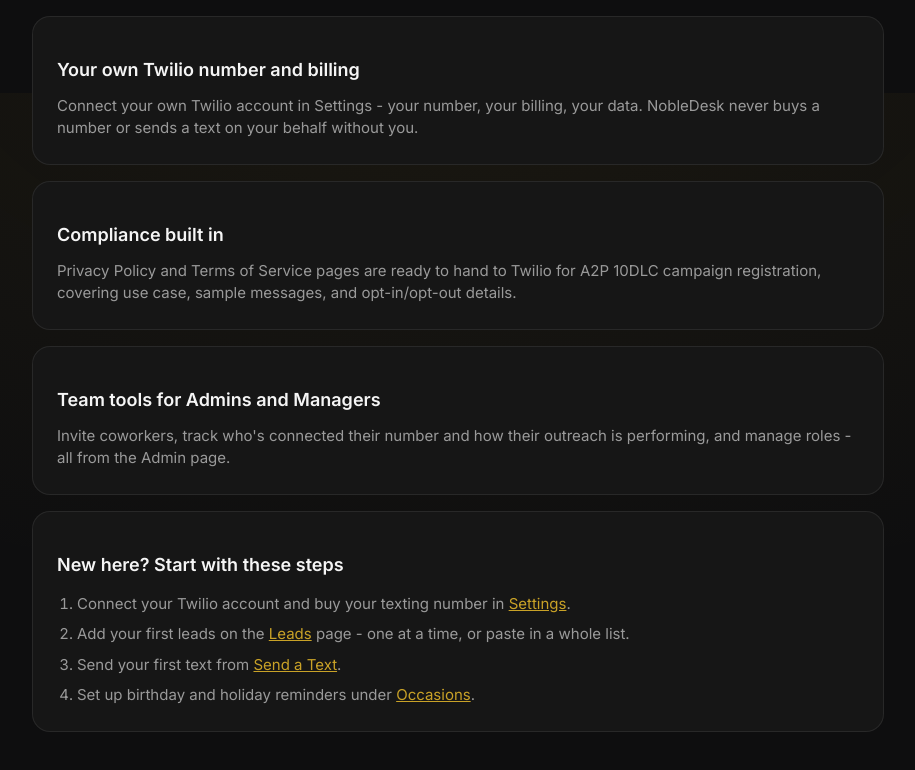
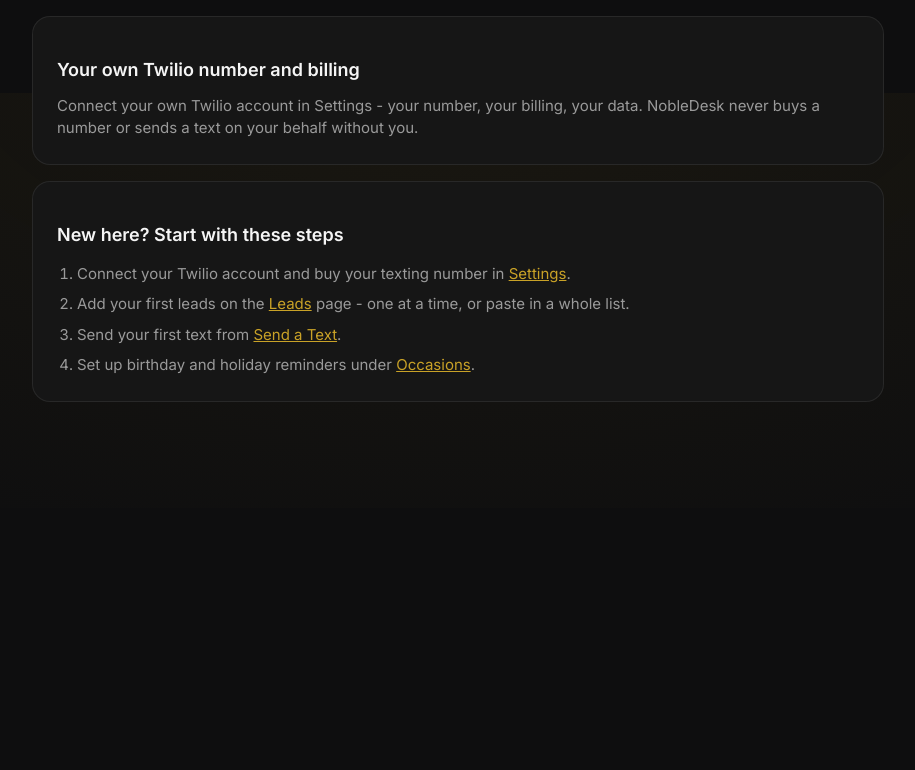
Before and after one commit to ihall9473/UE-NobleDesk, a Next.js app: page / in a window 1280 px wide. Shown: the part 1507-2277 px from the top of the page, without its empty margins (182-1097 px from the left). After the commit the page ends 2015 px from the top, so only its background shows below. Built offline with nearby package versions, Linux system fonts and the light colour scheme; a web font is replaced by a local one.

Commit message:
Remove Compliance built in and Team tools sections from the welcome page

```diff
--- a/app/page.js
+++ b/app/page.js
@@ -30,16 +30,6 @@ const FEATURES = [
     title: "Your own Twilio number and billing",
     body:
       "Connect your own Twilio account in Settings - your number, your billing, your data. NobleDesk never buys a number or sends a text on your behalf without you.",
-  },
-  {
-    title: "Compliance built in",
-    body:
-      "Privacy Policy and Terms of Service pages are ready to hand to Twilio for A2P 10DLC campaign registration, covering use case, sample messages, and opt-in/opt-out details.",
-  },
-  {
-    title: "Team tools for Admins and Managers",
-    body:
-      "Invite coworkers, track who's connected their number and how their outreach is performing, and manage roles - all from the Admin page.",
   },
 ];
 
```
